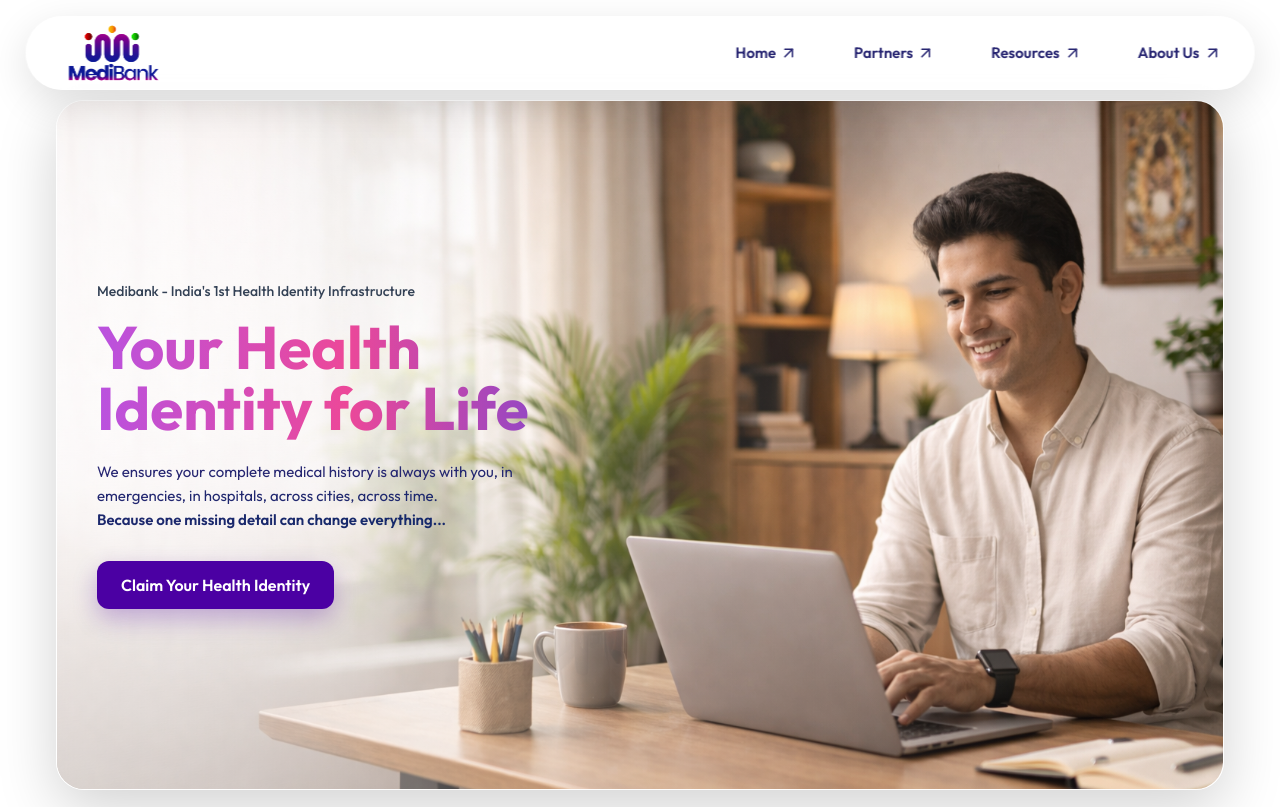
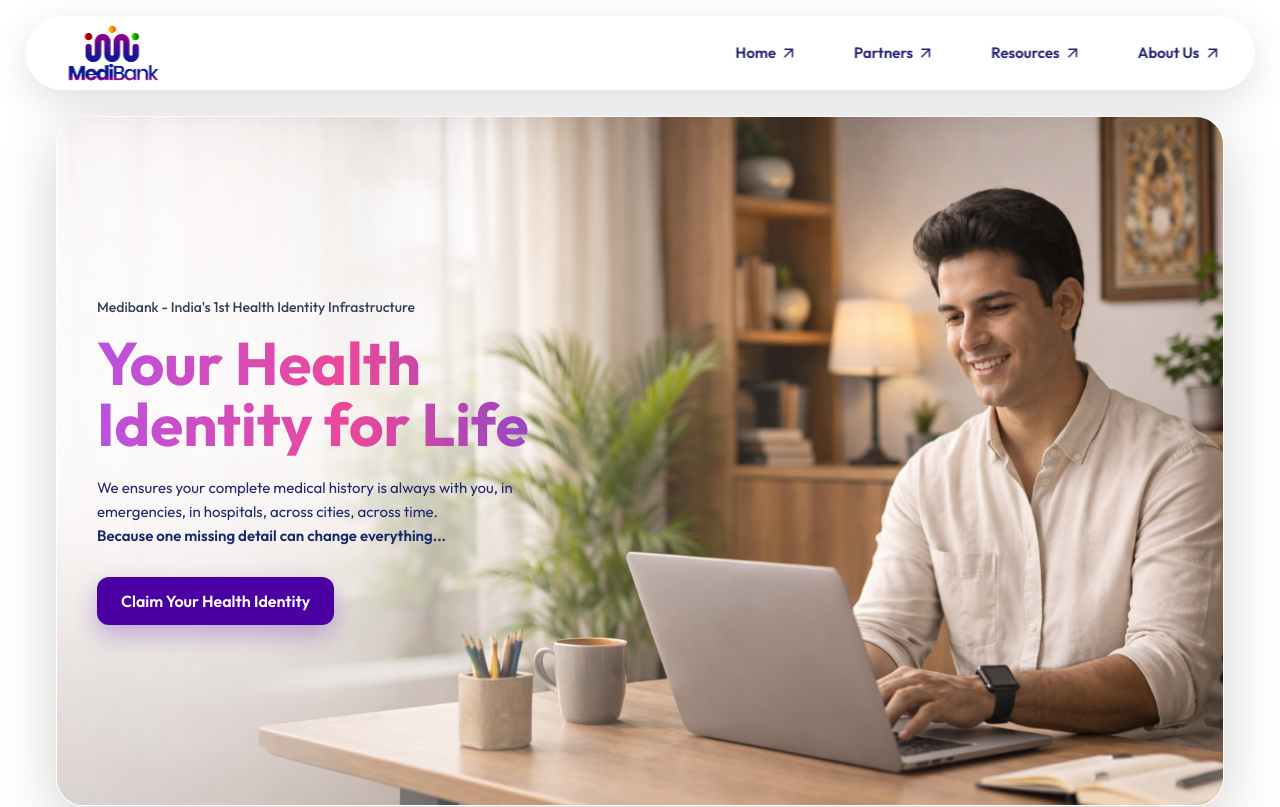
Before and after one commit to AmanDwivedi9335/clinic-portpolio, a Next.js app: page / in a window 1280 px wide. Shown: the top 807 px of the page. Built offline with nearby package versions, Linux system fonts and the light colour scheme.

Commit message:
Adjust home page top spacing so only hero clears fixed header

```diff
--- a/src/app/page.js
+++ b/src/app/page.js
@@ -8,9 +8,9 @@ import ContactCard from "@/components/Home/ContactCard";
 
 export default function Home() {
 	return (
-		<main className="overflow-x-hidden pt-24">
+		<main className="overflow-x-hidden">
 			{/* Hero Section */}
-			<div className="bg-white px-4 pb-6 md:px-8 md:pb-10">
+			<div className="bg-white px-4 pt-24 pb-6 md:px-8 md:pt-28 md:pb-10">
 				<Hero />
 			</div>
 
```
